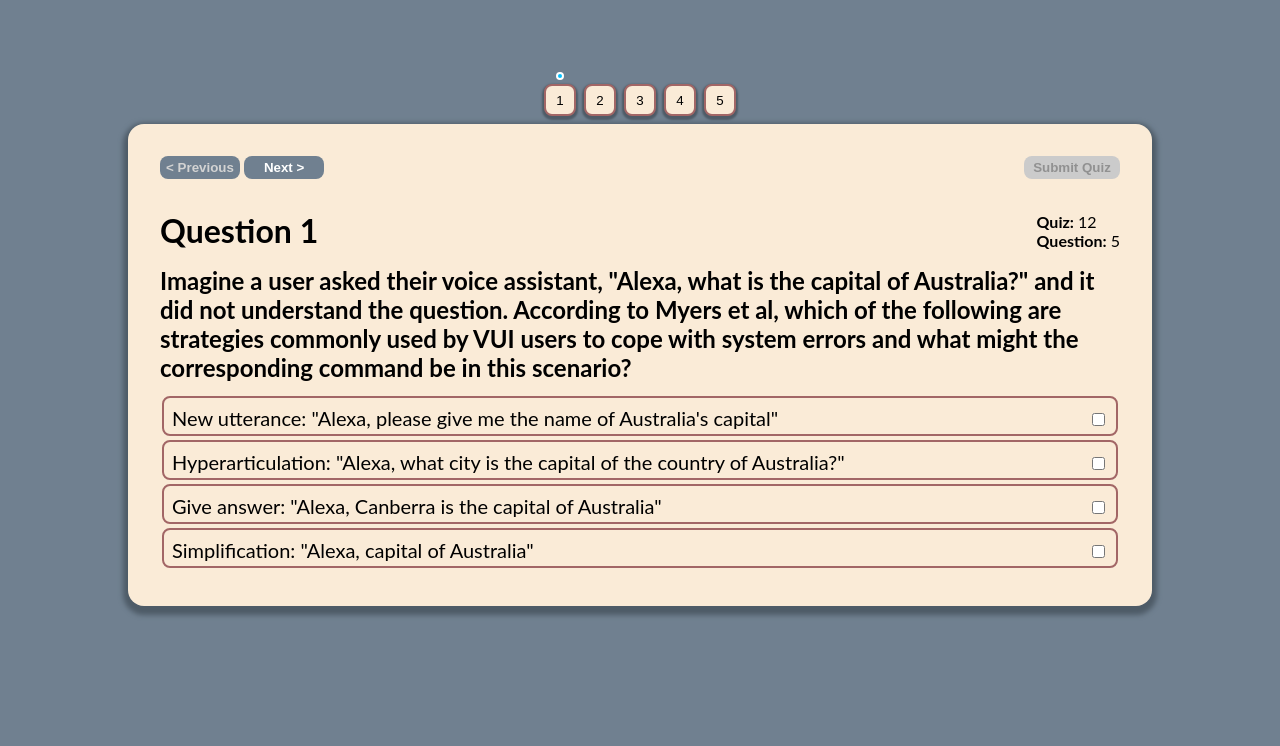
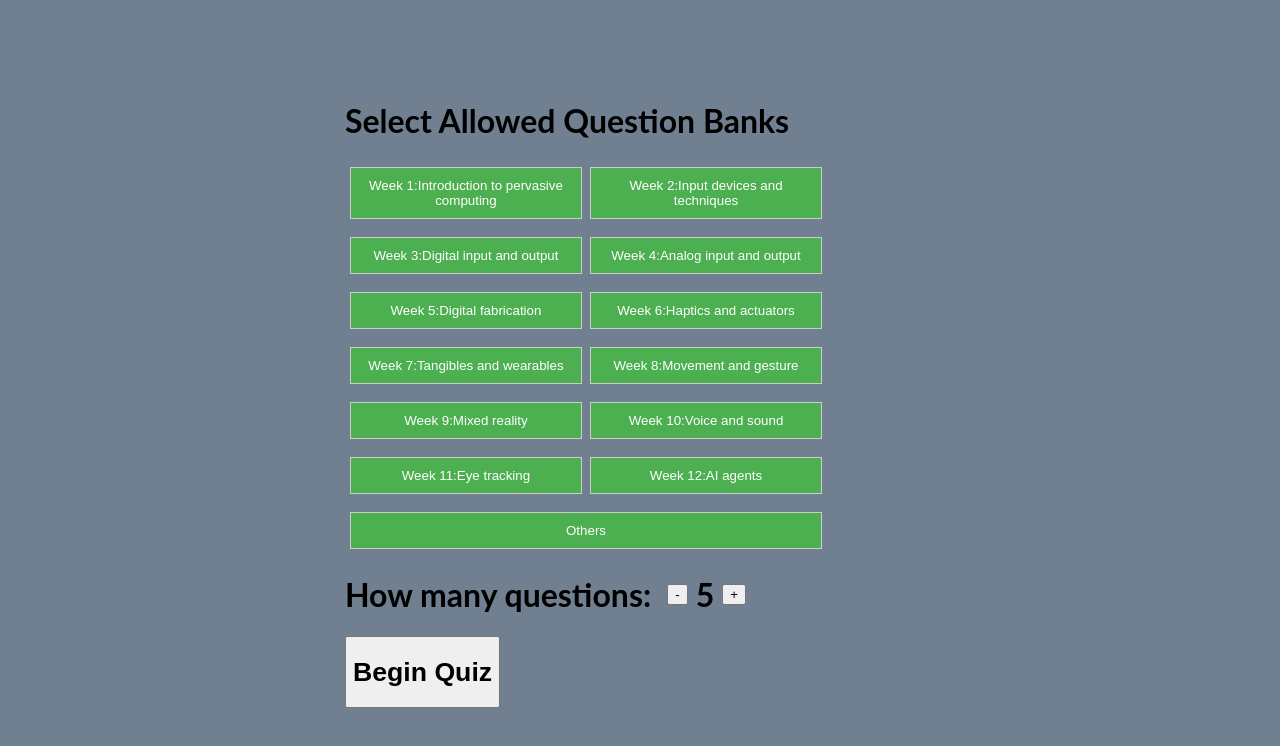
Before and after one commit to JamesThwaites/pervasive-quiz, a SvelteKit app: page / in a window 1280 px wide. Shown: the top 746 px of the page. Built offline with nearby package versions, Linux system fonts and the light colour scheme.

Commit message:
Add new quiz page

```diff
--- a/src/routes/+page.svelte
+++ b/src/routes/+page.svelte
@@ -1,10 +1,16 @@
 <script lang="ts">
     import { data, QuestionProgress, type Answer, type MatchingAnswer, type MatchingQuestion } from "$lib/data";
+  import { get } from "svelte/store"
     import Progress from "./Progress.svelte";
     import QuestionCard from "./QuestionCard.svelte";
+    import QuizSelector from "./QuizSelector.svelte"
     import { current_question } from "./shared.svelte";
+    import { allowedWeeks, numberOfQuestions, quizBegun } from './store';
+  import { all } from "axios"
 
     function genRandomSequence(len: number, start: number, stop: number): Array<number> {
+        const maxLimit = 200;
+        let current = 0;
         let seq: number[] = []
         let to_add: number
         let rand_in_range = () => Math.floor(Math.random() * (stop - start) + start)
@@ -12,18 +18,24 @@
             to_add = rand_in_range()
             while (seq.includes(to_add)) {
                 to_add = rand_in_range()
+                current++;
+                if (current > maxLimit){
+                    return seq;
+                }
             }
             seq.push(to_add)
+
         }
         return seq
     }
 
-    let total_questions = 5;
+    let total_questions = $state(5);
     let questions = $state(genRandomSequence(
         total_questions, 0, data.questions.length
     ).map((v) => data.questions[v]))
 
     let question = $derived(questions[current_question.num]);
+
 
     // svelte-ignore state_referenced_locally
     let answers: Answer[] = $state(questions.map((v) => {
@@ -52,7 +64,6 @@
         questions.every((v, i) => {
             switch (v.type) {
                 case "one_choice":
-                    console.log(answers[i])
                     return answers[i] !== "" ? true : false
 
                 case "matching":
@@ -97,47 +108,61 @@
         })
     )
 
-    function resetQuiz() {
+    function resetQuiz(questionCount: number) {
+        let allowedQuestions = data.questions.filter((question) =>
+            get(allowedWeeks).includes(question.quiz_num)
+        );
         questions = genRandomSequence(
-            total_questions, 0, data.questions.length
-        ).map((v) => data.questions[v])
+            questionCount, 0, allowedQuestions.length
+        ).map((v) => allowedQuestions[v]);
 
-        current_question.num = 0
+        current_question.num = 0;
 
         answers = questions.map((v) => {
-            switch (v.type) {
+            switch (v?.type) {
                 case "one_choice":
-                    return ""
+                    return "";
+                case "matching":
+                    let answer_map: Record<string, string> = {};
+                    for (let i = 0; i < (v as MatchingQuestion).parts.length; i++) {
+                        answer_map[(v as MatchingQuestion).parts[i]] = "";
+                    }
+                    return answer_map;
+                case "many_choice":
+                    return [];
+                default:
+                    return [];
+            }
+        });
+    }
 
-                case "matching":
-                    v = v as MatchingQuestion
-                    let answer_map: Record<string, string> = {};
-                    for (let i = 0; i < v.parts.length; i++) {
-                        answer_map[v.parts[i]] = ""
-                    }
-                    return answer_map
+    numberOfQuestions.subscribe(() => {
+            total_questions = get(numberOfQuestions)
+            resetQuiz($numberOfQuestions)
+    })
 
-                case "many_choice":
-                    return new Array<string>()
-
-                default:
-                    return new Array<string>()
-            }
+    allowedWeeks.subscribe(() => {
+        total_questions = get(numberOfQuestions)
+        resetQuiz($numberOfQuestions)
     })
-    }
     // $inspect(answers)
 
 </script>
 <meta name="viewport" content="width=device-width, initial-scale=1.0">
 <div id="Container">
+    {#if $quizBegun === false}
+        <QuizSelector />
+    {:else}
         <Progress progress={progress} total_questions={total_questions} />
         <QuestionCard
             question={question}
             total_questions={total_questions}
             submittable={submittable}
-        reset_func={resetQuiz}
+            reset_func={() => resetQuiz(total_questions)}
             bind:answer={answers[current_question.num]}
         />
+    {/if}
+
 </div>
 
 <style>
--- a/src/routes/QuestionCard.svelte
+++ b/src/routes/QuestionCard.svelte
@@ -5,6 +5,7 @@
     import OneChoice from "./OneChoice.svelte";
     import { current_question } from "./shared.svelte";
     import { base } from "$app/paths";
+  import { quizBegun } from "./store"
 
     let { question, total_questions, answer = $bindable(), submittable, reset_func }: { question: Question, total_questions: number, answer: Answer, submittable: boolean, reset_func: () => void } = $props()
 
@@ -22,7 +23,6 @@
         reset_func()
     }
 
-    //$effect(() => console.log(question.question))
 </script>
 
 <div id="QuestionCard">
@@ -40,7 +40,7 @@
                 <input type=checkbox id="ShowCorrectCheck" bind:checked={show_answers}>
             </div>
 
-            <input type="submit" value="New Quiz" onclick={reset}>
+            <input type="submit" value="New Quiz" onclick={() => quizBegun.set(false)}>
             {:else}
             <input type="submit" value="Submit Quiz" disabled={!submittable} onclick={() => {submitted = true; current_question.num = 0;}}>
             {/if}
--- /dev/null
+++ b/src/routes/QuizSelector.svelte
@@ -0,0 +1,129 @@
+
+
+
+<script lang="ts">
+  import { get } from 'svelte/store'
+
+  // Define the initial state with all weeks allowed
+  import { numberOfQuestions, allowedWeeks, quizBegun } from './store';
+
+  const weekDescriptions = [
+    'Introduction to pervasive computing',
+    'Input devices and techniques',
+    'Digital input and output',
+    'Analog input and output',
+    'Digital fabrication',
+    'Haptics and actuators',
+    'Tangibles and wearables',
+    'Movement and gesture',
+    'Mixed reality',
+    'Voice and sound',
+    'Eye tracking',
+    'AI agents',
+  ]
+
+  // Function to toggle the allowed state of a week
+  function toggleWeek(week: number) {
+
+    allowedWeeks.update(weeks => {
+      if (weeks.includes(week)) {
+        if ($allowedWeeks.length === 1){
+          return weeks;
+        }
+        return weeks.filter(w => w !== week);
+      } else {
+        // If week is not allowed, add it
+        return [...weeks, week];
+      }
+    });
+  }
+
+  // Helper function to determine button class
+  function getButtonClass(week: number): string {
+    return $allowedWeeks.includes(week) ? 'allowed' : '';
+  }
+</script>
+
+<style>
+  .week-button {
+    margin: 5px;
+    padding: 10px;
+    border: 1px solid #ccc;
+    background-color: #f0f0f0;
+    cursor: pointer;
+    width: 100%;
+  }
+  .allowed {
+    background-color: #4caf50;
+    color: white;
+  }
+
+  .all-weeks {
+    display: grid;
+    grid-template-columns: repeat(2, 1fr);
+    gap: 8px;
+    max-width: 80%;
+  }
+
+  .other-button {
+    grid-column: span 2;
+  }
+
+  .number-button-wrapper {
+    display: inline-flex;
+    align-items: center;
+    gap: 8px;
+  }
+
+  .question-title {
+    display: flex;
+    justify-content: flex-start;
+    align-items: center;
+    gap: 16px;
+  }
+
+  .disabled-button {
+    background-color: darkgray;
+
+    &:hover {
+      background-color: darkgray;
+    }
+  }
+
+  .begin-button {
+    margin-inline: auto;
+  }
+
+</style>
+
+<div>
+  <h1>Select Allowed Question Banks</h1>
+  <div class='all-weeks'>
+    {#each Array(12) as _, week}
+      <button
+        class="week-button {getButtonClass(week)}"
+        onclick={() => toggleWeek(week)}
+      >
+        Week {week+1}:{weekDescriptions[week]}
+      </button>
+    {/each}
+    <button
+        class="week-button {getButtonClass(12)} other-button"
+        onclick={() => toggleWeek(12)}
+      >
+        Others
+      </button>
+  </div>
+  <h1 class='question-title'>How many questions: <div class='number-button-wrapper'>
+    <button class='number-buttons {get(numberOfQuestions) === 1 && "disabled-button"}' onclick={() => {get(numberOfQuestions) > 1&& numberOfQuestions.update(n => n-1) }}>-</button>
+      {$numberOfQuestions}
+    <button class='number-buttons' onclick={() => {numberOfQuestions.update(n => n+1)}}>+</button>
+  </div></h1>
+
+  <button class='begin-button' onclick={() => quizBegun.update(()=>true)}>
+    <h1>
+      Begin Quiz
+    </h1>
+  </button>
+
+</div>
--- /dev/null
+++ b/src/routes/store.ts
@@ -0,0 +1,9 @@
+import { writable } from 'svelte/store'
+
+export const numberOfQuestions = writable(5)
+
+export const allowedWeeks = writable<number[]>([
+  0, 1, 2, 3, 4, 5, 6, 7, 8, 9, 10, 11, 12,
+])
+
+export const quizBegun = writable(false)
```
Also changed, not shown: 1 other file (tests, documents, lock files or other folders). Lines whose indentation alone changed are shown as unchanged.
